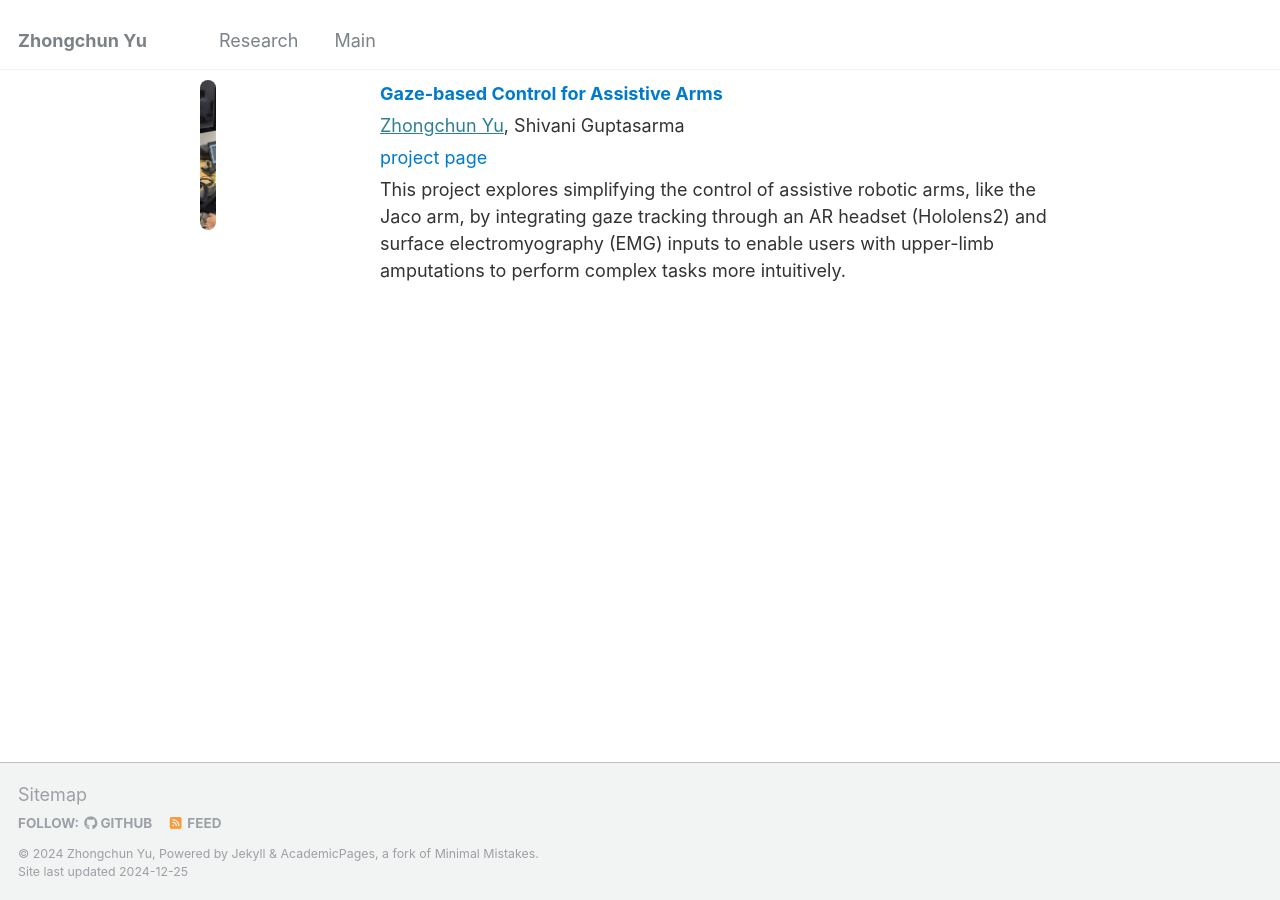
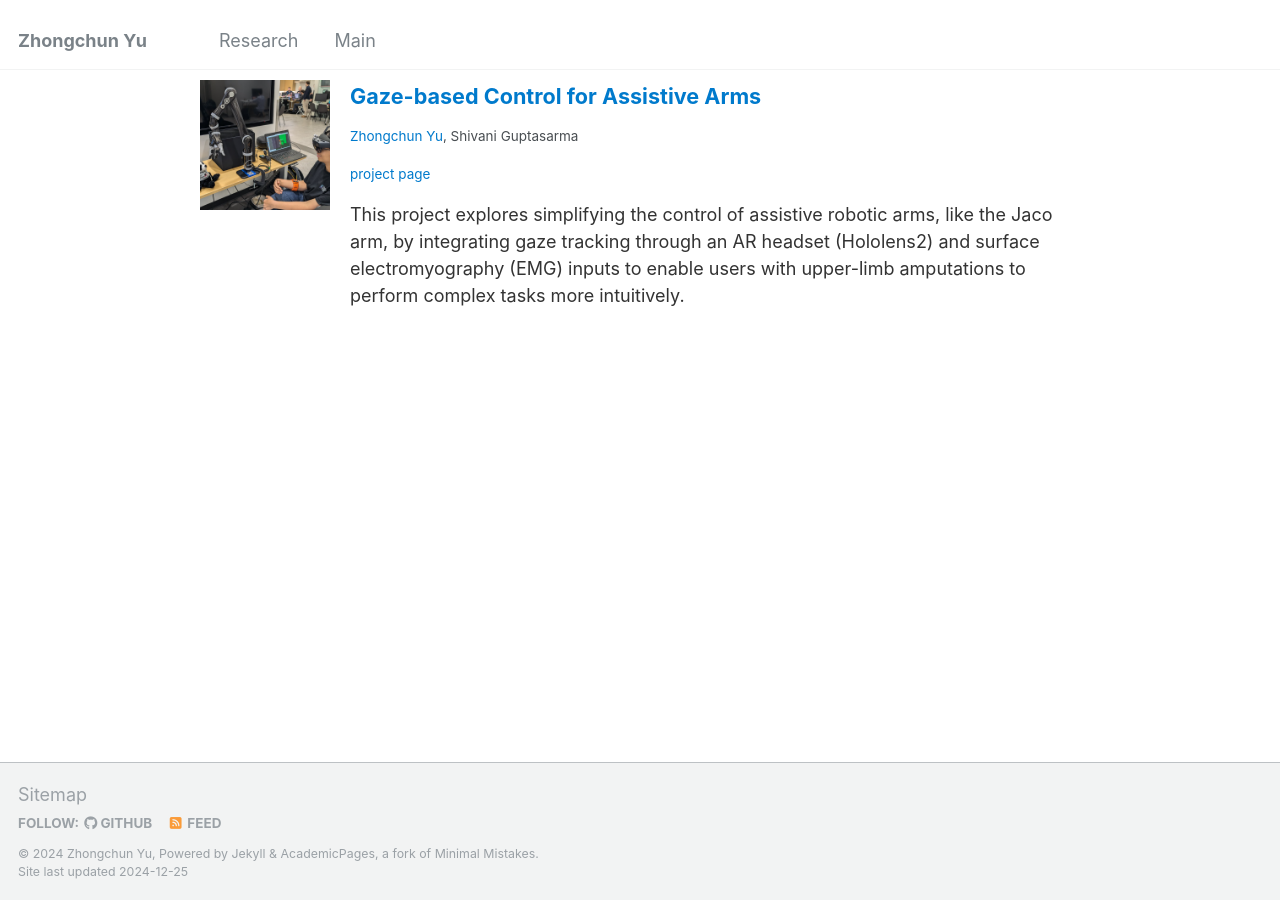
Before and after one commit to yuzhongchun17/yuzhongchun17.github.io, a Jekyll site: the page built from _pages/research.html, in a window 1280 px wide. Built offline with Jekyll 4.4.1, drawn with Linux system fonts in a browser that asks for light colours.

Commit message:
Update research.html

```diff
--- a/_pages/research.html
+++ b/_pages/research.html
@@ -10,79 +10,86 @@ permalink: /research/
   <meta charset="UTF-8">
   <meta name="viewport" content="width=device-width, initial-scale=1.0">
   <title>Research</title>
-  <style>
+    <style>
     /* Research Table Styles */
     .research-table {
       width: 100%;
       max-width: 900px;
       margin: 0 auto;
-      border-collapse: collapse; /* Ensure borders are collapsed */
-      border: none; /* Remove table border */
+      border-collapse: collapse;
+      border: none;
     }
 
     .research-table td {
       vertical-align: top;
       padding: 10px;
-      border: none; /* Remove cell borders */
+      border: none;
     }
 
     .research-table tr {
-      border: none; /* Remove row borders */
+      border: none;
     }
 
     .research-media {
-      width: 20%;
+      width: 150px; /* Consistent width for all images */
+      height: 150px; /* Consistent height for all images */
+      overflow: hidden; /* Crop overflow */
       display: flex;
       align-items: center;
       justify-content: center;
+      border-radius: 8px; /* Optional rounded corners */
     }
 
     .research-media img {
-      width: 150px; /* Make the image square */
-      height: 150px; /* Force the height to match width */
-      object-fit: cover; /* Ensure the image content fits and crops excess */
-      border-radius: 8px; /* Optional: add rounded corners */
+      width: 100%; /* Ensure image fits the container */
+      height: 100%; /* Ensure image fits the container */
+      object-fit: cover; /* Maintain aspect ratio and crop overflow */
     }
 
     .research-content {
-      width: 80%;
+      width: calc(100% - 150px); /* Take remaining space */
     }
 
     .research-title {
-      font-size: 1.0rem;
+      font-size: 1.2rem;
       font-weight: bold;
       text-decoration: none;
       color: #007acc;
-      transition: color 0.3s; /* Smooth transition for hover effect */
+      transition: color 0.3s;
     }
 
     .research-title:hover {
       color: orange; /* Change to orange on hover */
-      text-decoration: none; /* Remove underline */
+      text-decoration: none;
     }
 
-    .research-authors,
-    .research-meta,
-    .research-links,
+    .research-authors a {
+      color: #007acc;
+      text-decoration: none; /* Remove underline */
+      font-weight: normal; /* Ensure it’s not bold */
+      transition: color 0.3s;
+    }
+
+    .research-authors a:hover {
+      color: orange; /* Change to orange on hover */
+      text-decoration: none; /* Ensure no underline */
+    }
+
     .research-description {
-      margin: 5px 0;
       font-size: 1rem;
       color: #333;
-    }
-
-    .research-meta {
-      font-style: italic;
+      margin-top: 5px;
     }
 
     .research-links a {
       color: #007acc;
       text-decoration: none;
-      transition: color 0.3s; /* Smooth transition for hover effect */
+      transition: color 0.3s;
     }
 
     .research-links a:hover {
-      color: orange; /* Change to orange on hover */
-      text-decoration: none; /* Remove underline */
+      color: orange;
+      text-decoration: none;
     }
 
     /* Responsive adjustments */
```
